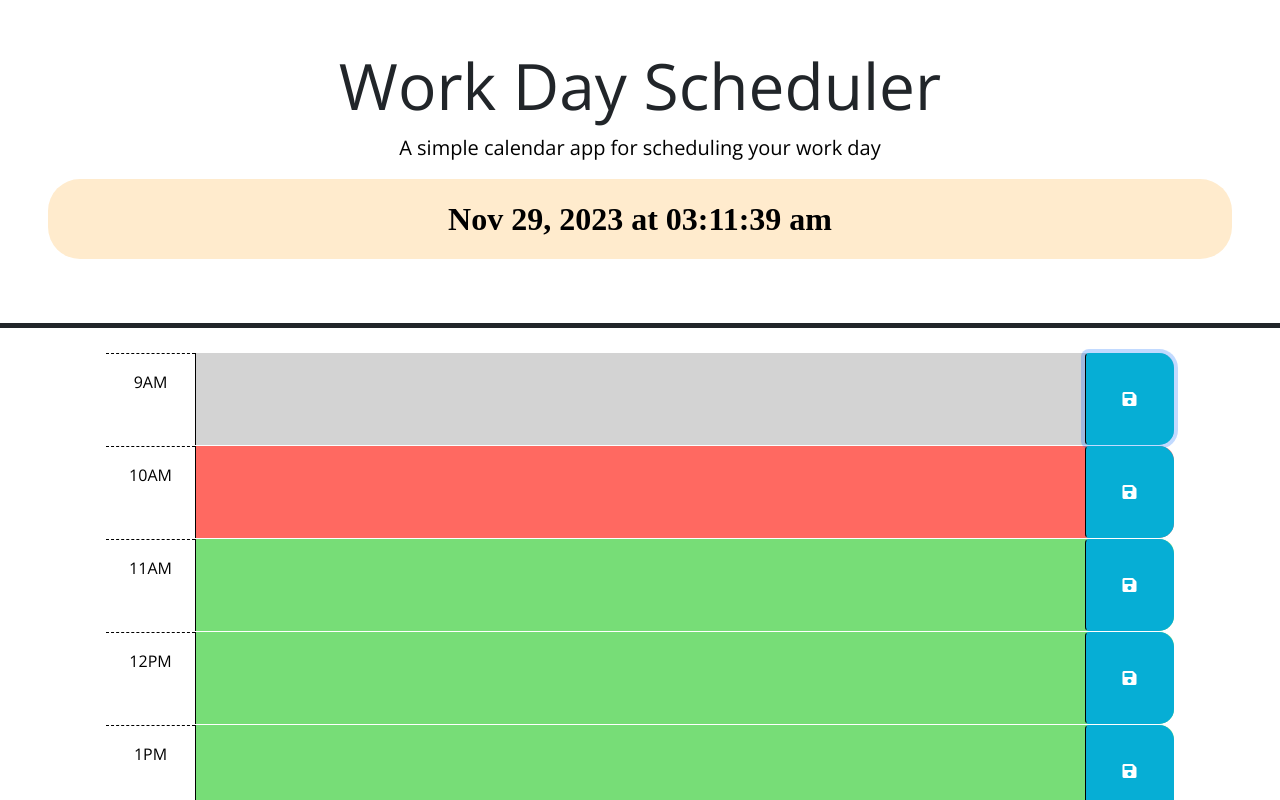
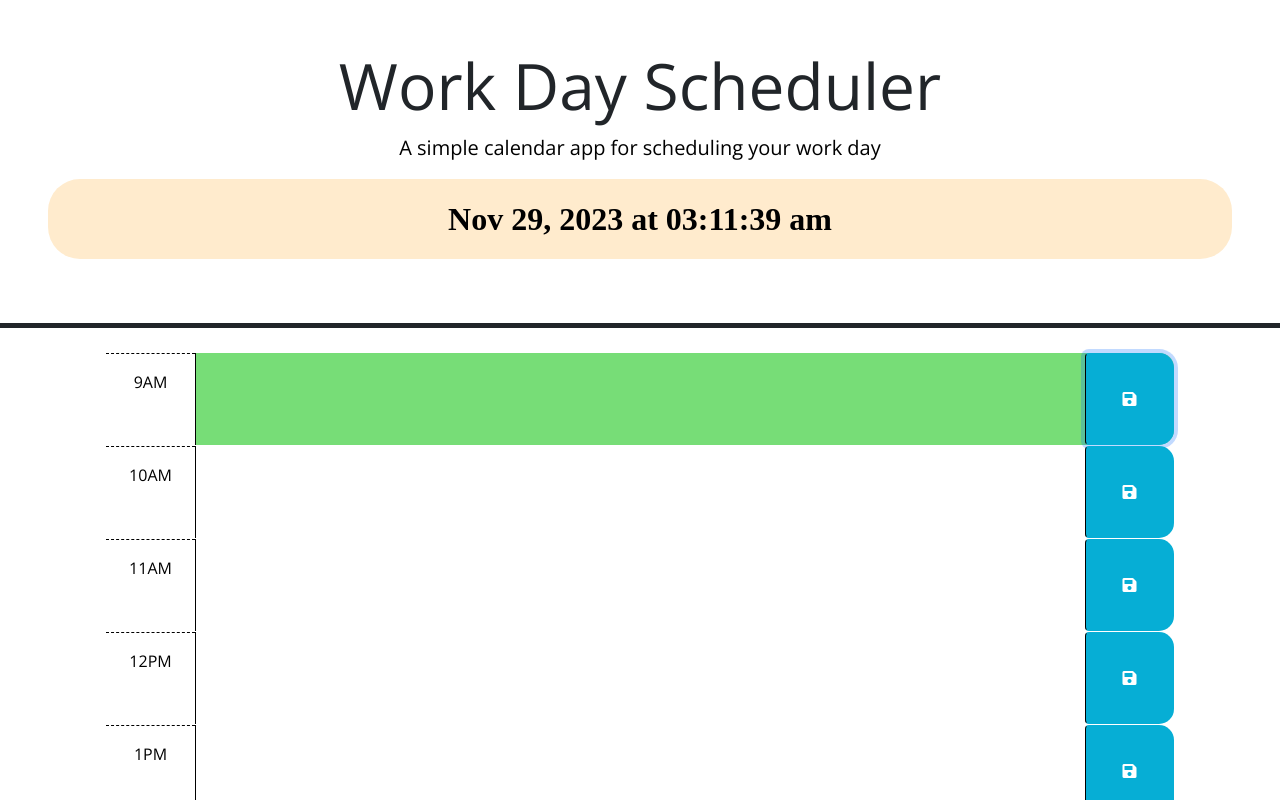
Before and after one commit to garrett-lieb/challenge-week-5-daily-planner, a plain HTML site: page index.html in a window 1280 px wide. Both pictures are taken after a click on the button 1129 px from the left and 398 px from the top of the page. Shown: the top 800 px of the page. Drawn offline with nearby package versions, Linux system fonts and the light colour scheme.

Commit message:
added java so classes are added to text field based on time of day; string id of text area so that it can be compared to present hour and set time varibale to be used to add class

```diff
--- a/assets/js/script.js
+++ b/assets/js/script.js
@@ -3,7 +3,8 @@
 // in the html. XXXXXXXXXXXXXXXXXXXXXXXXXXXXXXXXXXXXXXXXXXXXXXXXXXXXXXXXXXXXXXXX
 var currentDay = $("#currentDay");
 var saveBtn = $(".saveBtn");
-
+var Events = $(".fas fa-save");
+var text = $("textarea").val();
 
 console.log("hello world");
 
@@ -17,10 +18,18 @@ $( document ).ready(function() {
     // // useful when saving the description in local storage?
 
     $(".saveBtn").on("click", function() {
-      var userInput = $(this).siblings(".description").val();
-      var hour = $(this).parent().attr("id");
-      localStorage.setItem(hour, userInput);
-    });
+
+    //parse the id of div to get the hour value
+    var time = $(this).parent().attr("id");
+
+    //split string (Time) at the dash to get the hour value and comapre that to the current hour
+    var hour = String(time).split("-")[1];
+    console.log(hour);
+
+    // Returns an empty array ([]) if there aren't any Events.
+
+    // Takes an array of Events and saves them in localStorage.
+
 
 
     // // TODO: Add code to apply the past, present, or future class to each time
@@ -29,7 +38,33 @@ $( document ).ready(function() {
     // // past, present, and future classes? How can Day.js be used to get the
     // // current hour in 24-hour time?
 
+
+    // if the hour value is less than the present hour, add the past class to the textarea
+    if (hour < dayjs().hour()) {
+      $(this).parent().addClass("past");
+    }
+    console.log(dayjs().hour());
+    // if the hour value is equal to the present hour, add the present class to the textarea
+    if (hour == dayjs().hour()) {
+      $(this).parent().addClass("present");
+    }
+    // if the hour value is greater than the present hour, add the future class to the textarea
+
+    if (hour > dayjs().hour()) {
+      $(this).parent().addClass("future");
+    }
+
+
+
+    });
+
+
+
+
+
+
     // compare the hour in the id to the current hour
+
     // if the hour is in the past, add the past class to the textarea
     // if the hour is in the present, add the present class to the textarea
     // if the hour is in the future, add the future class to the textarea
@@ -43,8 +78,8 @@ $( document ).ready(function() {
     // set the text of the textarea to the value from localStorage
 
 
+
     // TODO: Add code to display the current date in the header of the page.
-    // HINT: How can Day.js be used to format the date?XXXXXXXXXXXXXXXXXXXXXXXXXX
 
     function displayTime() {
       var rightNow = dayjs().format('MMM DD, YYYY [at] hh:mm:ss a');
@@ -52,5 +87,4 @@ $( document ).ready(function() {
     }
     displayTime();
     setInterval(displayTime, 1000);
-
   });
--- a/index.html
+++ b/index.html
@@ -40,7 +40,7 @@
         -->
 
       <!-- Example of a past time block. The "past" class adds a gray background color. -->
-      <div id="hour-9" class="row time-block past">
+      <div id="hour-9" class="row time-block">
         <div class="col-2 col-md-1 hour text-center py-3">9AM</div>
         <textarea class="col-8 col-md-10 description" rows="3"> </textarea>
         <button class="btn saveBtn col-2 col-md-1" aria-label="save">
@@ -49,7 +49,7 @@
       </div>
 
       <!-- Example of a a present time block. The "present" class adds a red background color. -->
-      <div id="hour-10" class="row time-block present">
+      <div id="hour-10" class="row time-block">
         <div class="col-2 col-md-1 hour text-center py-3">10AM</div>
         <textarea class="col-8 col-md-10 description" rows="3"> </textarea>
         <button class="btn saveBtn col-2 col-md-1" aria-label="save">
@@ -58,7 +58,7 @@
       </div>
 
       <!-- Example of a future time block. The "future" class adds a green background color. -->
-      <div id="hour-11" class="row time-block future">
+      <div id="hour-11" class="row time-block">
         <div class="col-2 col-md-1 hour text-center py-3">11AM</div>
         <textarea class="col-8 col-md-10 description" rows="3"> </textarea>
         <button class="btn saveBtn col-2 col-md-1" aria-label="save">
@@ -66,7 +66,7 @@
         </button>
       </div>
 
-        <div id="hour-12" class="row time-block future">
+        <div id="hour-12" class="row time-block">
             <div class="col-2 col-md-1 hour text-center py-3">12PM</div>
             <textarea class="col-8 col-md-10 description" rows="3"> </textarea>
             <button class="btn saveBtn col-2 col-md-1" aria-label="save">
@@ -74,7 +74,7 @@
             </button>
         </div>
 
-        <div id="hour-13" class="row time-block future">
+        <div id="hour-13" class="row time-block">
             <div class="col-2 col-md-1 hour text-center py-3">1PM</div>
             <textarea class="col-8 col-md-10 description" rows="3"> </textarea>
             <button class="btn saveBtn col-2 col-md-1" aria-label="save">
@@ -82,7 +82,7 @@
             </button>
         </div>
 
-        <div id="hour-14" class="row time-block future">
+        <div id="hour-14" class="row time-block">
             <div class="col-2 col-md-1 hour text-center py-3">2PM</div>
             <textarea class="col-8 col-md-10 description" rows="3"> </textarea>
             <button class="btn saveBtn col-2 col-md-1" aria-label="save">
@@ -90,7 +90,7 @@
             </button>
         </div>
 
-        <div id="hour-15" class="row time-block future">
+        <div id="hour-15" class="row time-block">
             <div class="col-2 col-md-1 hour text-center py-3">3PM</div>
             <textarea class="col-8 col-md-10 description" rows="3"> </textarea>
             <button class="btn saveBtn col-2 col-md-1" aria-label="save">
@@ -98,7 +98,7 @@
             </button>
         </div>
 
-        <div id="hour-16" class="row time-block future">
+        <div id="hour-16" class="row time-block">
             <div class="col-2 col-md-1 hour text-center py-3">4PM</div>
             <textarea class="col-8 col-md-10 description" rows="3"> </textarea>
             <button class="btn saveBtn col-2 col-md-1" aria-label="save">
@@ -106,7 +106,7 @@
             </button>
         </div>
 
-        <div id="hour-17" class="row time-block future">
+        <div id="hour-17" class="row time-block">
             <div class="col-2 col-md-1 hour text-center py-3">5PM</div>
             <textarea class="col-8 col-md-10 description" rows="3"> </textarea>
             <button class="btn saveBtn col-2 col-md-1" aria-label="save">
```
